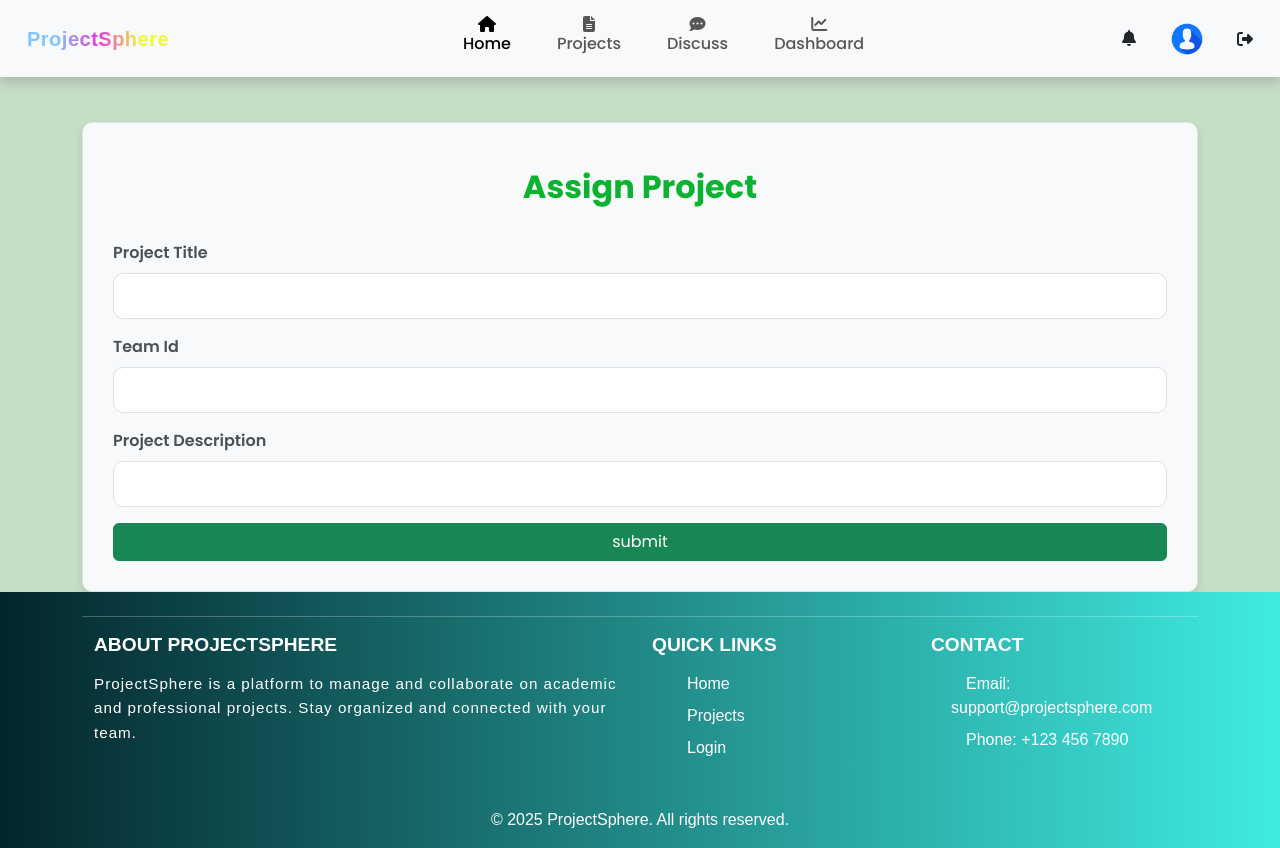
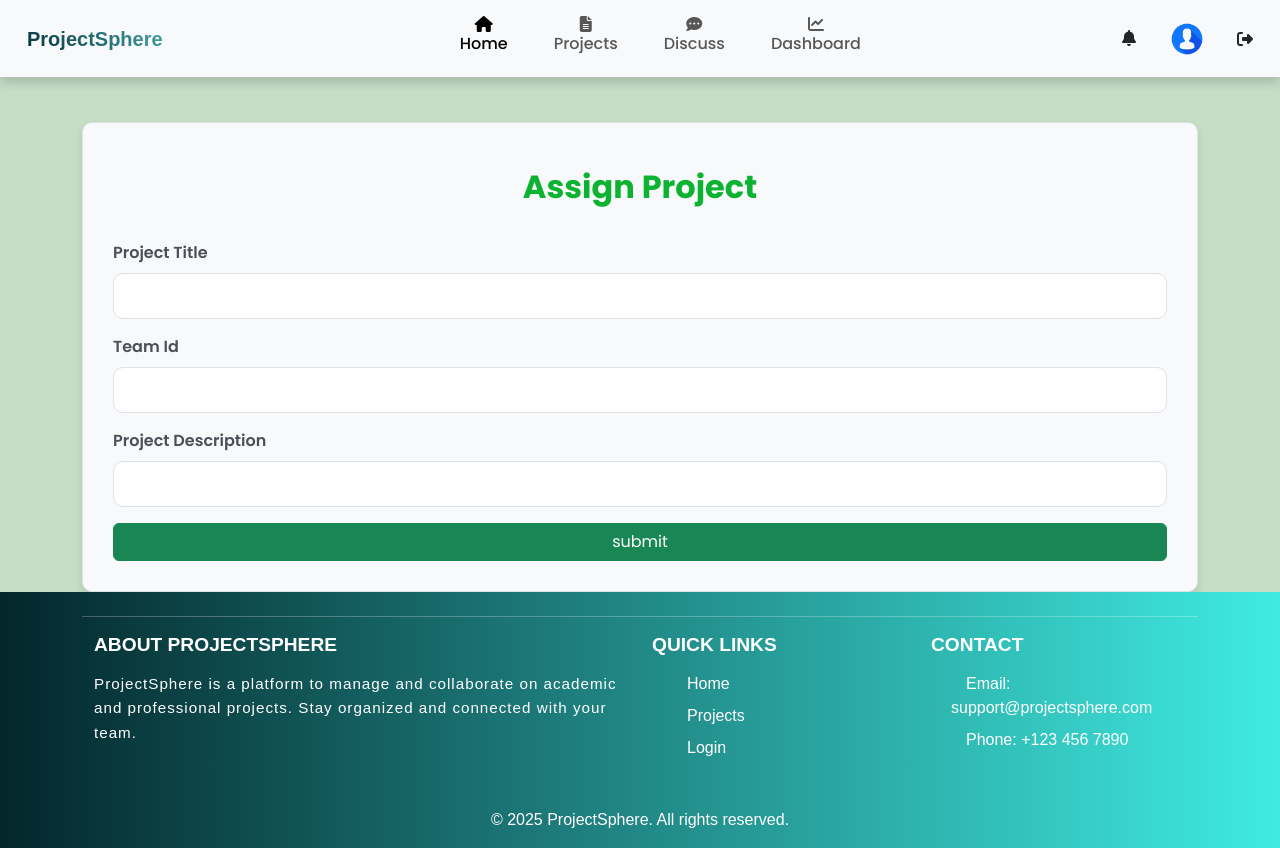
Before and after one commit to bukyajagadishnaik/projectsphere, a Flask app: page /assign_project in a window 1280 px wide. Run offline with Flask 3, Linux system fonts and the light colour scheme; the visitor is signed in with stand-in values (Sample User, id 1); parts of the project's set-up code (start-up, migrations or seed data) failed here and were passed over; some libraries are stand-ins or nearby versions; some web fonts are replaced.

Commit message:
Updated navbrand styling

```diff
--- a/static/css/home.css
+++ b/static/css/home.css
@@ -22,21 +22,27 @@
 .navbar-brand {
   font-size: 1.5rem;
   font-weight: bold;
-  color: #007bff;
+  color: linear-gradient(90deg, #072035 20.69%, #220020 50.19%, #ebfc00cc 79.69%);
   transition: color 0.3s ease;
 }
 
 .navbar-brand:hover {
-  color: #0056b3;
+  color: #48aaad;
 }
 
 .navbar-brand {
-  color: #D6D6D6;
   font-size: 20px;
   display: flex;
   align-items: center;
   font-family: 'Turret Road', sans-serif;
+  background: linear-gradient(45deg , #022d36,#48aaad);
+  -webkit-background-clip: text;
+  -webkit-text-fill-color: transparent;
+}
 
+
+.navtitle{
+  color: linear-gradient(90deg, #072035 20.69%, #220020 50.19%, #ebfc00cc 79.69%);
 }
 
 .nav-link {
--- a/static/css/style.css
+++ b/static/css/style.css
@@ -12,7 +12,7 @@
     --white: #fff;
     --gray-color: #c6c9d8bf;
     --gradient-bg-color: linear-gradient(-244deg, var(--primary-bg-color), 0, #a7ff33 80%);
-    --gradient-text: linear-gradient(90deg, #82c6fd 20.69%, #ec31e3 50.19%, #ebfc00cc 79.69%);
+    --gradient-text: linear-gradient(65deg, #82c6fd 20.69%, #ec31e3 50.19%, #ebfc00cc 79.69%);
     --gradient-subtext: linear-gradient(145deg, #ec31e3 50.19%, #5078fccc 79.69%);
     --primary-font: 'Poppins', sans-serif;
     --secondary-font: 'Roboto', sans-serif;
--- a/templates/base.html
+++ b/templates/base.html
@@ -37,7 +37,7 @@
 <body>
   <nav class="navbar navbar-expand-lg navbar-light bg-light mb-4 fixed-top">
     <div class="container-fluid">
-      <a class="navbar-brand title" href="{{url_for('home')}}">ProjectSphere</a>
+      <a class="navbar-brand navtitle" href="{{url_for('home')}}" style="color: linear-gradient(90deg, #072035 20.69%, #220020 50.19%, #ebfc00cc 79.69%);">Project<span>Sphere</span></a>
       <button class="navbar-toggler" type="button" data-bs-toggle="collapse" data-bs-target="#navbarNav"
         aria-controls="navbarNav" aria-expanded="false" aria-label="Toggle navigation">
         <span class="navbar-toggler-icon"></span>
```
